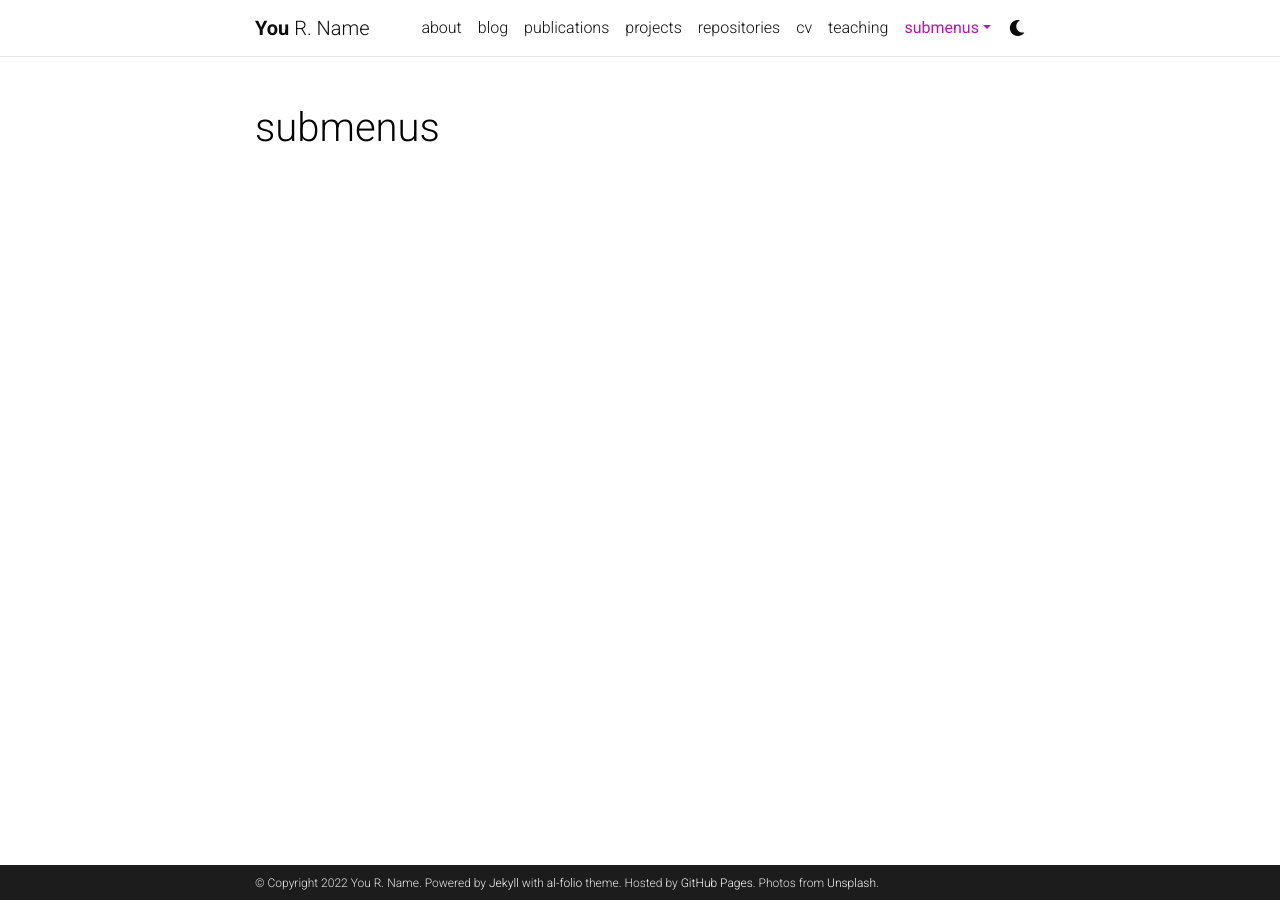
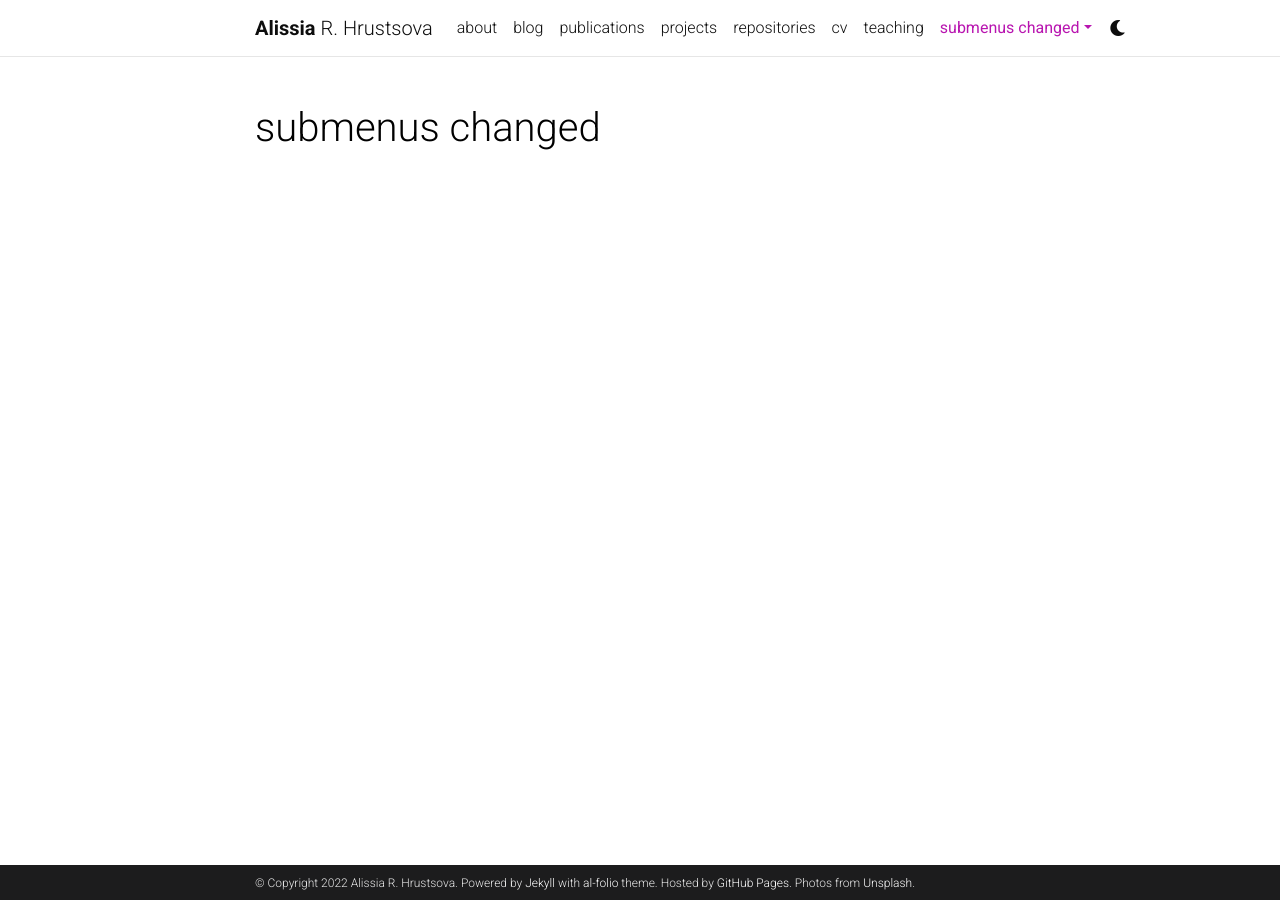
Before and after one commit to alihru/alissiahrustsova.github.io, a Jekyll site: the page built from _pages/dropdown.md, in a window 1280 px wide. Built offline with Jekyll 4.4.1, drawn with Linux system fonts in a browser that asks for light colours; comment, search, counter and statistics services are not loaded; a style sheet for code colours, icons or effects is not loaded.

Commit message:
first commit

```diff
--- a/Gemfile
+++ b/Gemfile
@@ -1,5 +1,6 @@
 source 'https://rubygems.org'
 group :jekyll_plugins do
+    gem 'wdm', '>= 0.1.0'
     gem 'jekyll'
     gem 'jekyll-archives'
     gem 'jekyll-diagrams'
--- a/_config.yml
+++ b/_config.yml
@@ -3,10 +3,10 @@
 # -----------------------------------------------------------------------------
 
 title: blank # the website title (if blank, full name will be used instead)
-first_name: You
+first_name: Alissia
 middle_name: R.
-last_name: Name
-email: you@example.com
+last_name: Hrustsova
+email: alissiahrus@gmail.com
 description: > # the ">" symbol means to ignore newlines until "footer_text:"
   A simple, whitespace theme for academics. Based on [*folio](https://github.com/bogoli/-folio) design.
 footer_text: >
@@ -18,8 +18,8 @@
 lang: en # the language of your site (for example: en, fr, cn, ru, etc.)
 icon: ⚛️  # the emoji used as the favicon (alternatively, provide image name in /assets/img/)
 
-url: https://alshedivat.github.io # the base hostname & protocol for your site
-baseurl: /al-folio # the subpath of your site, e.g. /blog/
+url: https://alissiahrustsova.github.io # the base hostname & protocol for your site
+baseurl: # the subpath of your site, e.g. /blog/
 last_updated: false # set to true if you want to display last updated in the footer
 impressum_path:  # set to path to include impressum link in the footer, use the same path as permalink in a page, helps to conform with EU GDPR
 
@@ -266,7 +266,7 @@
 # -----------------------------------------------------------------------------
 
 imagemagick:
-  enabled: true # enables responsive images for your site (recomended, see https://github.com/alshedivat/al-folio/issues/537)
+  enabled: false # enables responsive images for your site (recomended, see https://github.com/alshedivat/al-folio/issues/537)
   widths:
     - 480
     - 800
--- a/_pages/dropdown.md
+++ b/_pages/dropdown.md
@@ -1,6 +1,6 @@
 ---
 layout: page
-title: submenus
+title: submenus changed
 nav: true
 nav_order: 6
 dropdown: true
```
Also changed, not shown: _pages/about.md (+2 -0 lines).
